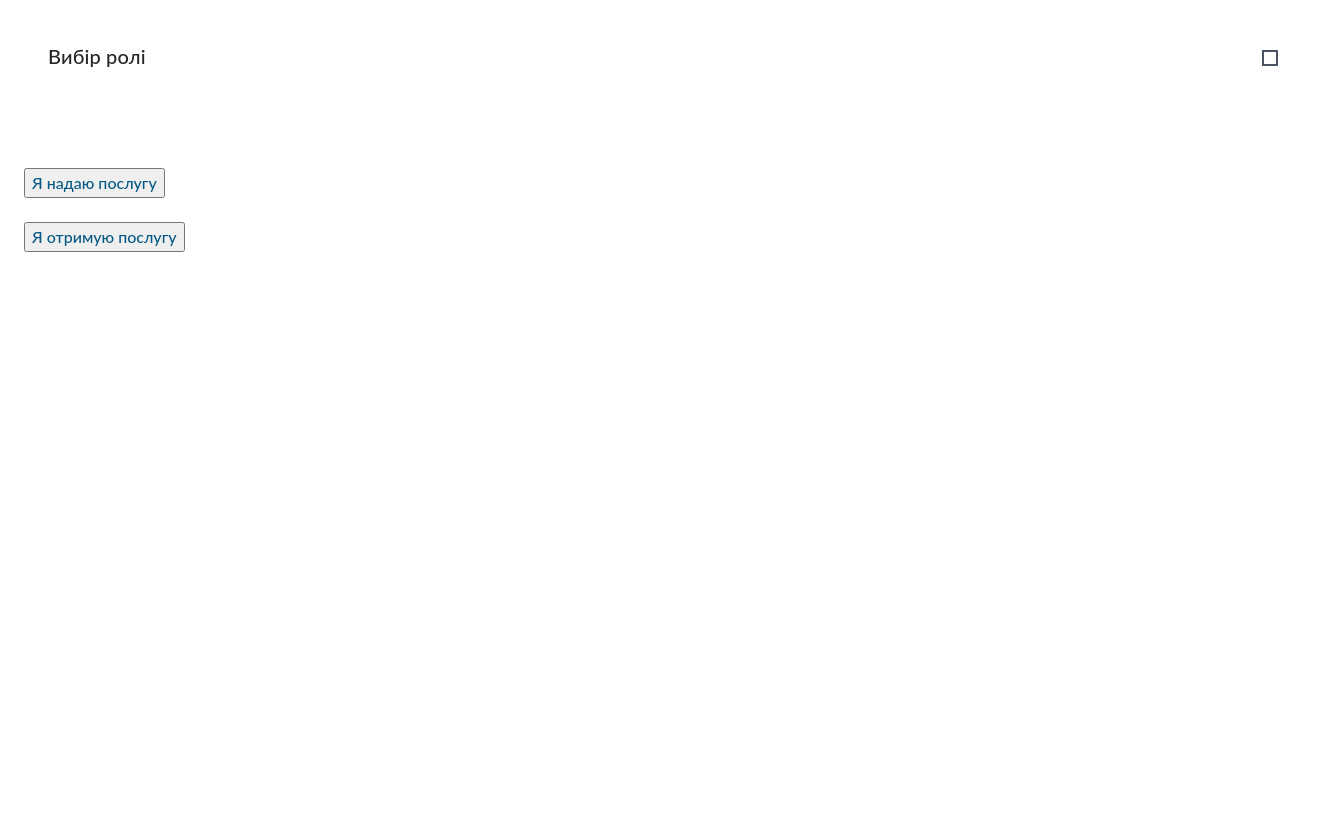
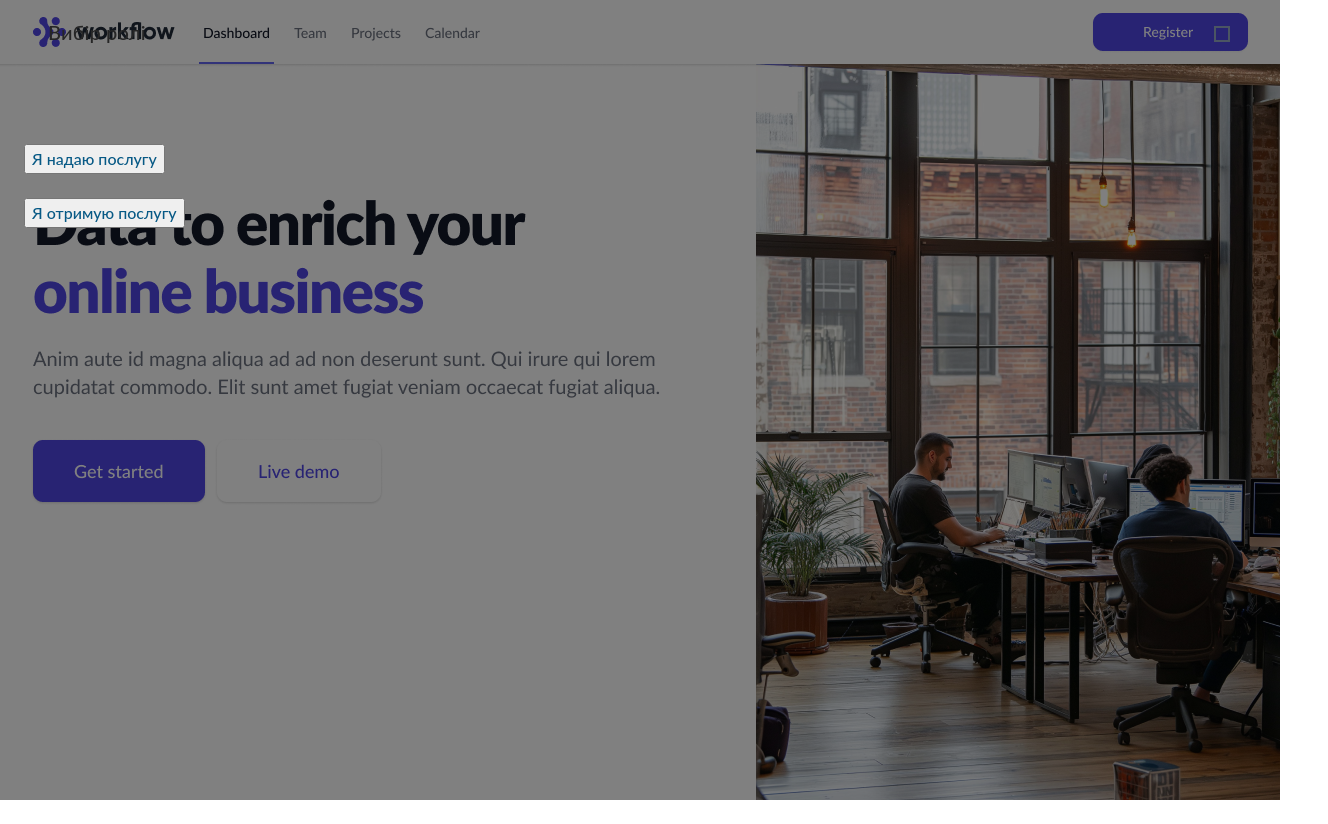
Before and after one commit to Ali-Abdulla/hackathon-proj, a React (Create React App) app: page / in a window 1280 px wide. Shown: the whole page, 1328 px wide, since content can reach past the window. Before the commit the page ends 800 px from the top, so only its background shows below. Built offline with nearby package versions, Linux system fonts and the light colour scheme.

Commit message:
feat: add background image

```diff
--- a/src/App.css
+++ b/src/App.css
@@ -28,16 +28,6 @@
     color: #61dafb;
 }
 
-@keyframes App-logo-spin {
-    from {
-        transform: rotate(0deg);
-    }
-    to {
-        transform: rotate(360deg);
-    }
-}
-
-
 .Button-container {
     align-self: stretch;
     width: 406ch;
@@ -53,3 +43,14 @@
     align-items: center;
     display: inline-flex;
 }
+
+.app-background {
+  background-image: url('./images/background.png'); /* Adjust the path to your image */
+  background-size: cover;
+  background-position: center;
+  width: 100%;
+  height: 100vh;
+  display: flex;
+  justify-content: center;
+  align-items: center;
+}
--- a/src/App.tsx
+++ b/src/App.tsx
@@ -5,13 +5,15 @@
 
 function App() {
   return (
-    <Container>
+    <div className="app-background">
+      <Container>
       <Header />
       <FlexColumn>
         <Card text="Я надаю послугу" />
         <Card text="Я отримую послугу" />
       </FlexColumn>
     </Container>
+    </div>
   );
 }
 
```
Also changed, not shown: src/images/background.png (added).
